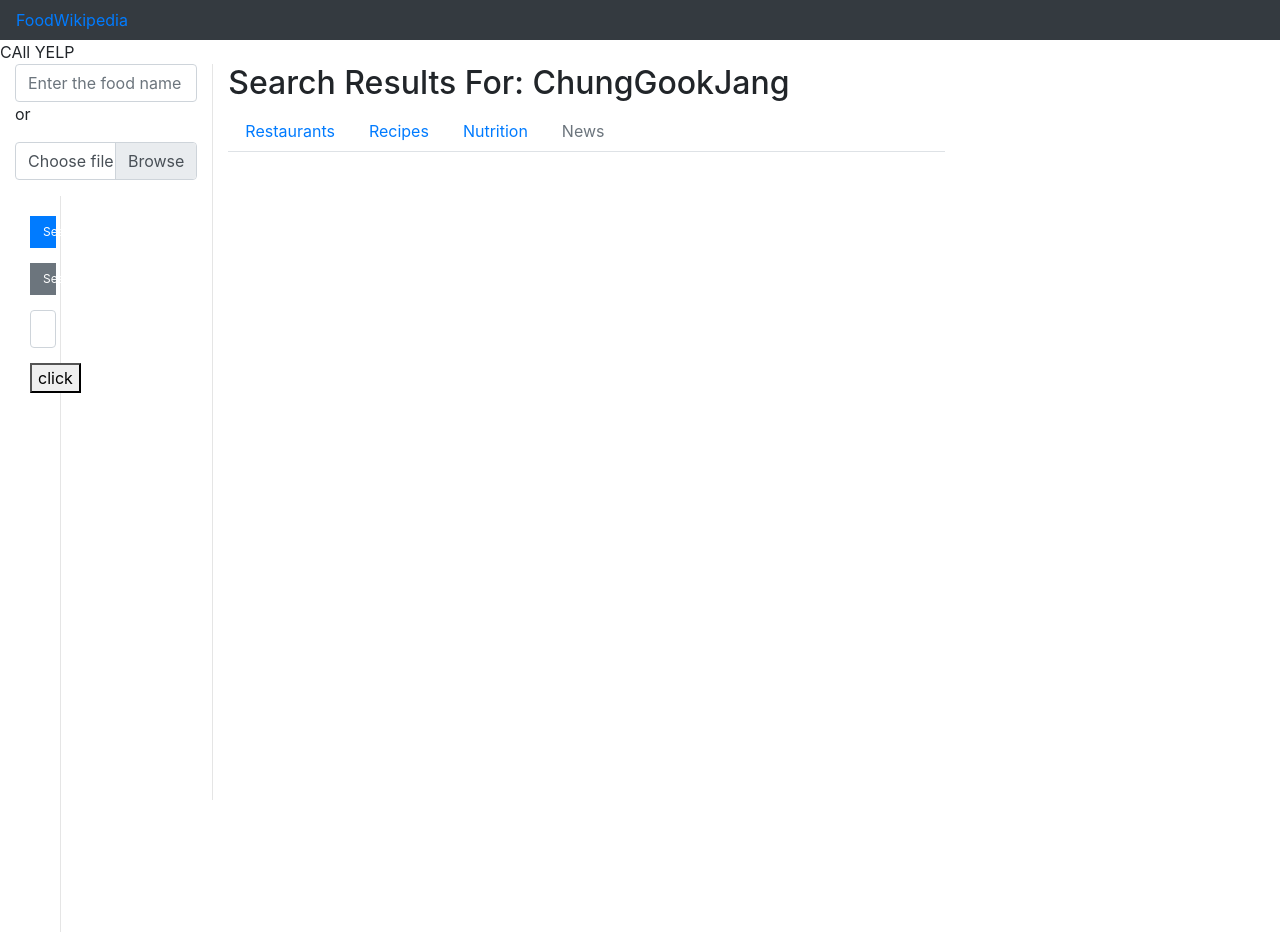
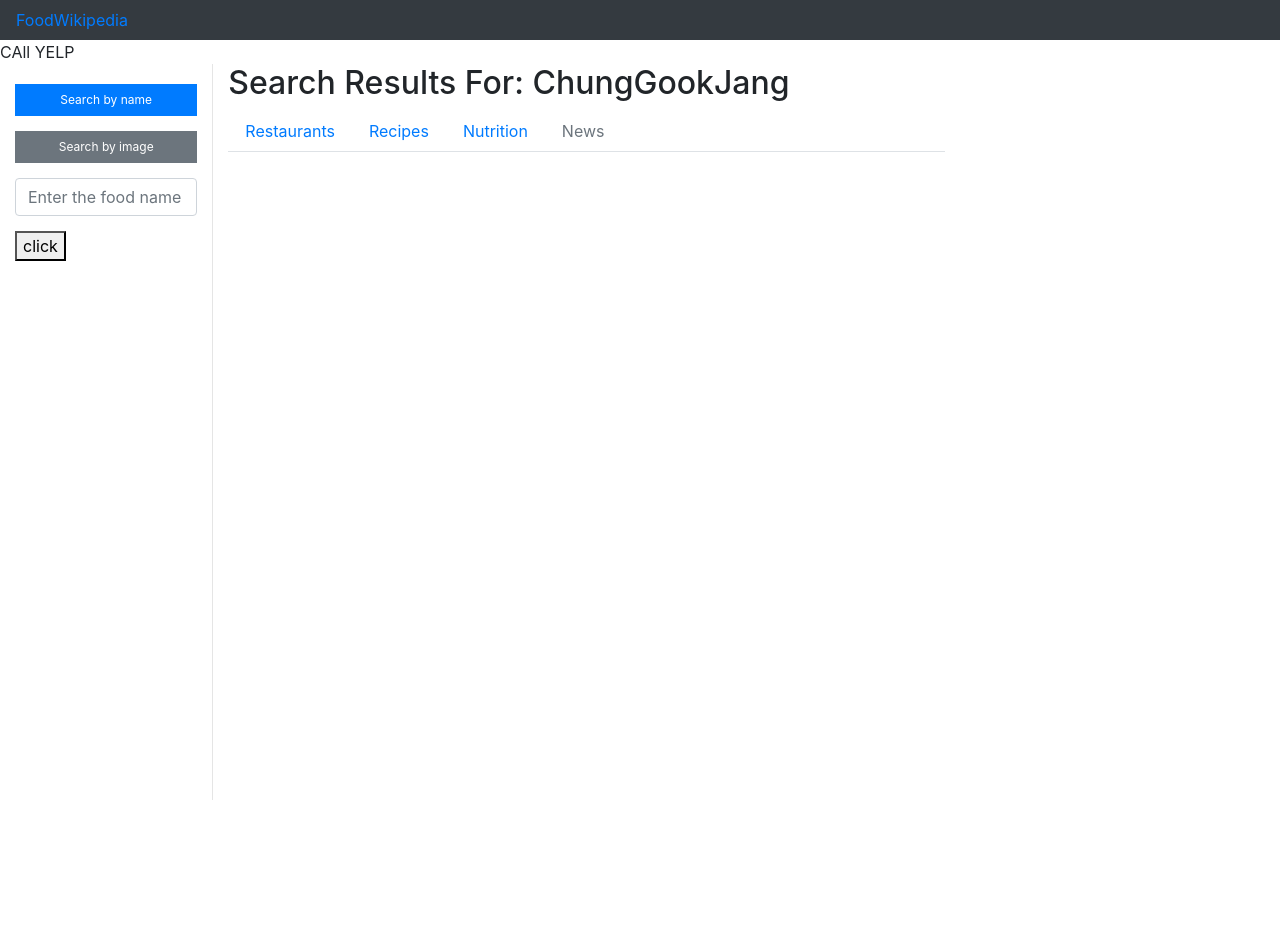
Before and after one commit to SeongwoonHong/foodwikipedia, a React (Create React App) app in the folder client/: page / in a window 1280 px wide. After the commit the page ends 800 px from the top, so only its background shows below. Built offline with nearby package versions, Linux system fonts and the light colour scheme.

Commit message:
merge conflict

```diff
--- a/client/src/App.js
+++ b/client/src/App.js
@@ -31,25 +31,8 @@ class App extends Component {
         <div className="container-fluid">
           <div className="row">
             <div className="col-2 bd-sidebar">
-              <form>
-                <input
-                  type="text"
-                  placeholder="Enter the food name"
-                  className="form-control" />
-                <p>or</p>
-                <div className="input-group mb-3">
-                  <div className="custom-file">
-                    <input type="file" className="custom-file-input" id="inputGroupFile02" />
-                    <label className="custom-file-label" htmlFor="inputGroupFile02">
-                      Choose file
-                    </label>
-                  </div>
-                </div>
-              </form>
-              <div className="col-3 bd-sidebar">
-                <SearchForm />
-                <button>click</button>
-              </div>
+              <SearchForm />
+              <button>click</button>
             </div>
             <div className="col-7">
               <h2>Search Results For: ChungGookJang</h2>
```
